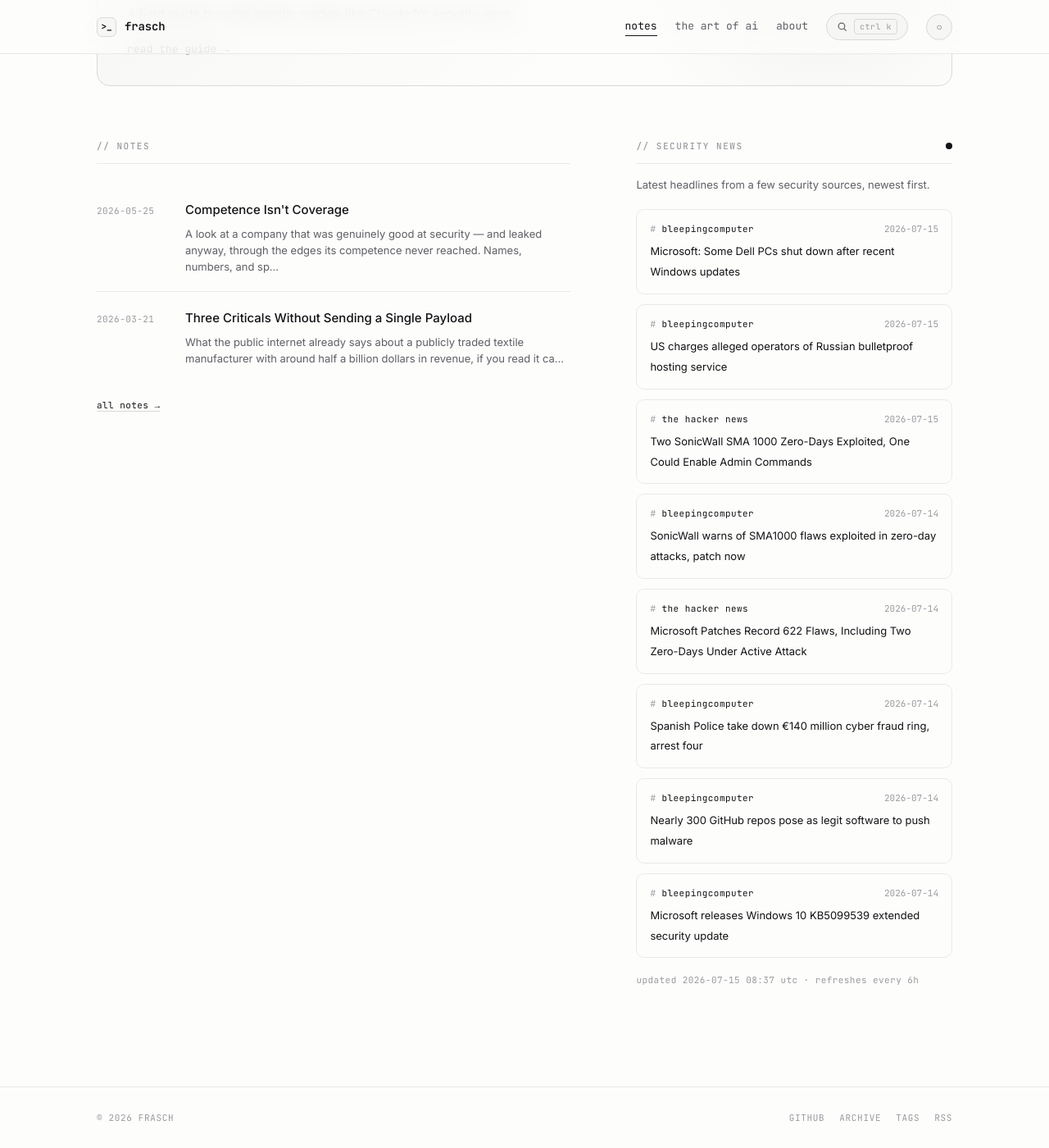
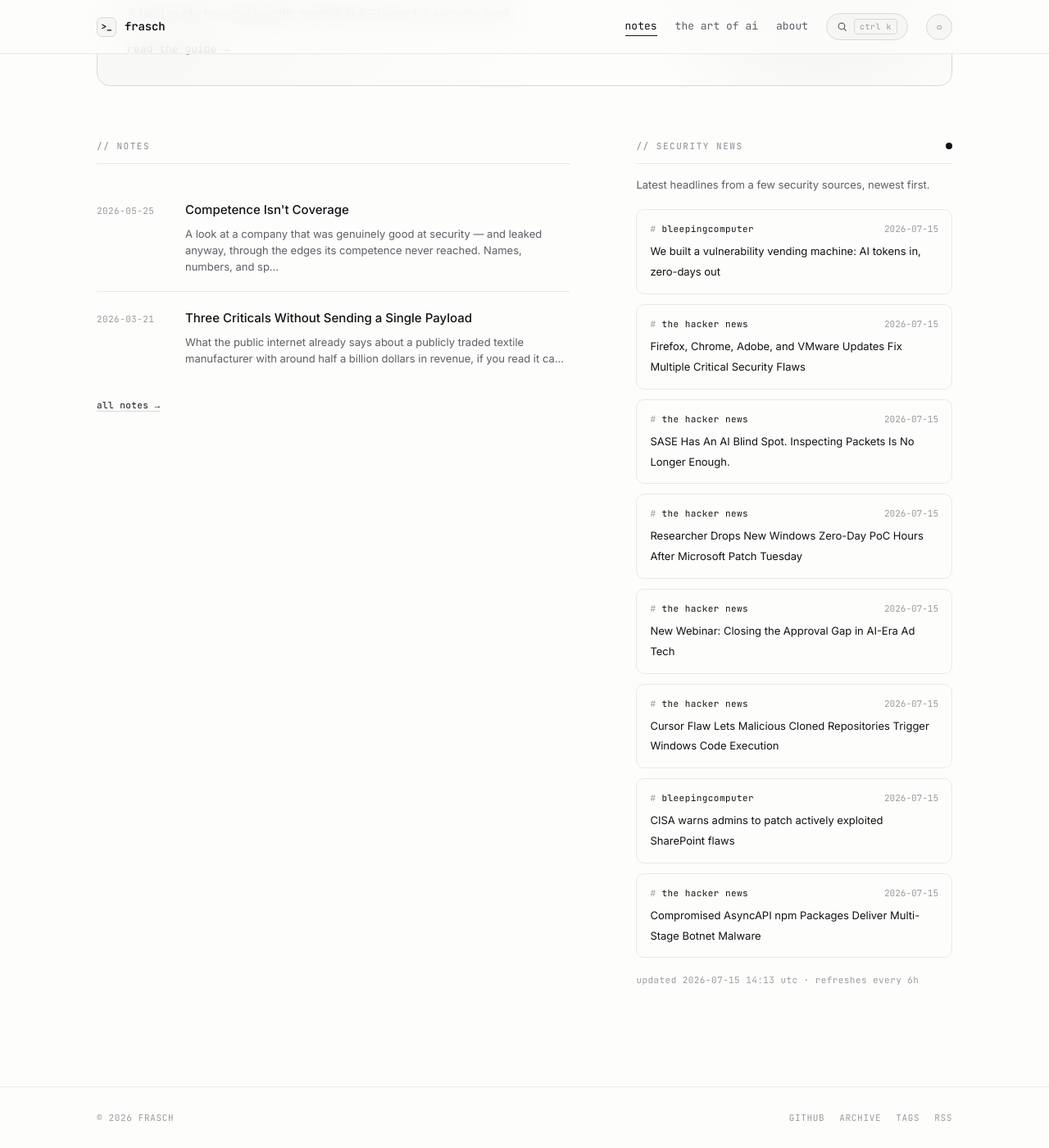
Before and after one commit to whoisfrasch/frasch, a Jekyll site: the page built from index.html, in a window 1280 px wide and 1400 px high, scrolled down 615 px. Shown: the whole window at 82% size. Built offline with Jekyll 4.4.1, drawn with Linux system fonts in a browser that asks for light colours.

Commit message:
Refresh security news feed

```diff
--- a/_data/news.json
+++ b/_data/news.json
@@ -1,53 +1,53 @@
 {
-  "updated": "2026-07-15T08:37:17Z",
+  "updated": "2026-07-15T14:13:19Z",
   "items": [
     {
       "source": "bleepingcomputer",
-      "title": "Microsoft: Some Dell PCs shut down after recent Windows updates",
-      "link": "https://www.bleepingcomputer.com/news/microsoft/microsoft-some-dell-devices-shut-down-after-windows-update/",
-      "date": "2026-07-15T08:26:48Z"
+      "title": "We built a vulnerability vending machine: AI tokens in, zero-days out",
+      "link": "https://www.bleepingcomputer.com/news/security/we-built-a-vulnerability-vending-machine-ai-tokens-in-zero-days-out/",
+      "date": "2026-07-15T14:01:11Z"
+    },
+    {
+      "source": "the hacker news",
+      "title": "Firefox, Chrome, Adobe, and VMware Updates Fix Multiple Critical Security Flaws",
+      "link": "https://thehackernews.com/2026/07/firefox-chrome-adobe-and-vmware-updates.html",
+      "date": "2026-07-15T13:18:53Z"
+    },
+    {
+      "source": "the hacker news",
+      "title": "SASE Has An AI Blind Spot. Inspecting Packets Is No Longer Enough.",
+      "link": "https://thehackernews.com/2026/07/sase-has-ai-blind-spot-inspecting.html",
+      "date": "2026-07-15T11:50:01Z"
+    },
+    {
+      "source": "the hacker news",
+      "title": "Researcher Drops New Windows Zero-Day PoC Hours After Microsoft Patch Tuesday",
+      "link": "https://thehackernews.com/2026/07/researcher-drops-new-windows-zero-day.html",
+      "date": "2026-07-15T11:07:07Z"
+    },
+    {
+      "source": "the hacker news",
+      "title": "New Webinar: Closing the Approval Gap in AI-Era Ad Tech",
+      "link": "https://thehackernews.com/2026/07/new-webinar-closing-approval-gap-in-ai.html",
+      "date": "2026-07-15T11:06:57Z"
+    },
+    {
+      "source": "the hacker news",
+      "title": "Cursor Flaw Lets Malicious Cloned Repositories Trigger Windows Code Execution",
+      "link": "https://thehackernews.com/2026/07/cursor-flaw-lets-malicious-cloned.html",
+      "date": "2026-07-15T10:55:22Z"
     },
     {
       "source": "bleepingcomputer",
-      "title": "US charges alleged operators of Russian bulletproof hosting service",
-      "link": "https://www.bleepingcomputer.com/news/security/us-charges-alleged-russian-bulletproof-hosting-service-operators/",
-      "date": "2026-07-15T07:45:50Z"
+      "title": "CISA warns admins to patch actively exploited SharePoint flaws",
+      "link": "https://www.bleepingcomputer.com/news/security/cisa-warns-admins-to-patch-actively-exploited-sharepoint-flaws/",
+      "date": "2026-07-15T09:44:52Z"
     },
     {
       "source": "the hacker news",
-      "title": "Two SonicWall SMA 1000 Zero-Days Exploited, One Could Enable Admin Commands",
-      "link": "https://thehackernews.com/2026/07/two-sonicwall-sma-1000-zero-days.html",
-      "date": "2026-07-15T05:30:21Z"
-    },
-    {
-      "source": "bleepingcomputer",
-      "title": "SonicWall warns of SMA1000 flaws exploited in zero-day attacks, patch now",
-      "link": "https://www.bleepingcomputer.com/news/security/sonicwall-warns-of-sma1000-flaws-exploited-in-zero-day-attacks-patch-now/",
-      "date": "2026-07-14T21:23:24Z"
-    },
-    {
-      "source": "the hacker news",
-      "title": "Microsoft Patches Record 622 Flaws, Including Two Zero-Days Under Active Attack",
-      "link": "https://thehackernews.com/2026/07/microsoft-patches-record-622-flaws.html",
-      "date": "2026-07-14T20:25:47Z"
-    },
-    {
-      "source": "bleepingcomputer",
-      "title": "Spanish Police take down €140 million cyber fraud ring, arrest four",
-      "link": "https://www.bleepingcomputer.com/news/security/spanish-police-take-down-140-million-cyber-fraud-ring-arrest-four/",
-      "date": "2026-07-14T20:23:09Z"
-    },
-    {
-      "source": "bleepingcomputer",
-      "title": "Nearly 300 GitHub repos pose as legit software to push malware",
-      "link": "https://www.bleepingcomputer.com/news/security/nearly-300-github-repos-pose-as-legit-software-to-push-malware/",
-      "date": "2026-07-14T19:15:17Z"
-    },
-    {
-      "source": "bleepingcomputer",
-      "title": "Microsoft releases Windows 10 KB5099539 extended security update",
-      "link": "https://www.bleepingcomputer.com/news/microsoft/microsoft-releases-windows-10-kb5099539-extended-security-update/",
-      "date": "2026-07-14T18:49:28Z"
+      "title": "Compromised AsyncAPI npm Packages Deliver Multi-Stage Botnet Malware",
+      "link": "https://thehackernews.com/2026/07/compromised-asyncapi-npm-packages.html",
+      "date": "2026-07-15T09:16:13Z"
     }
   ]
 }
```
